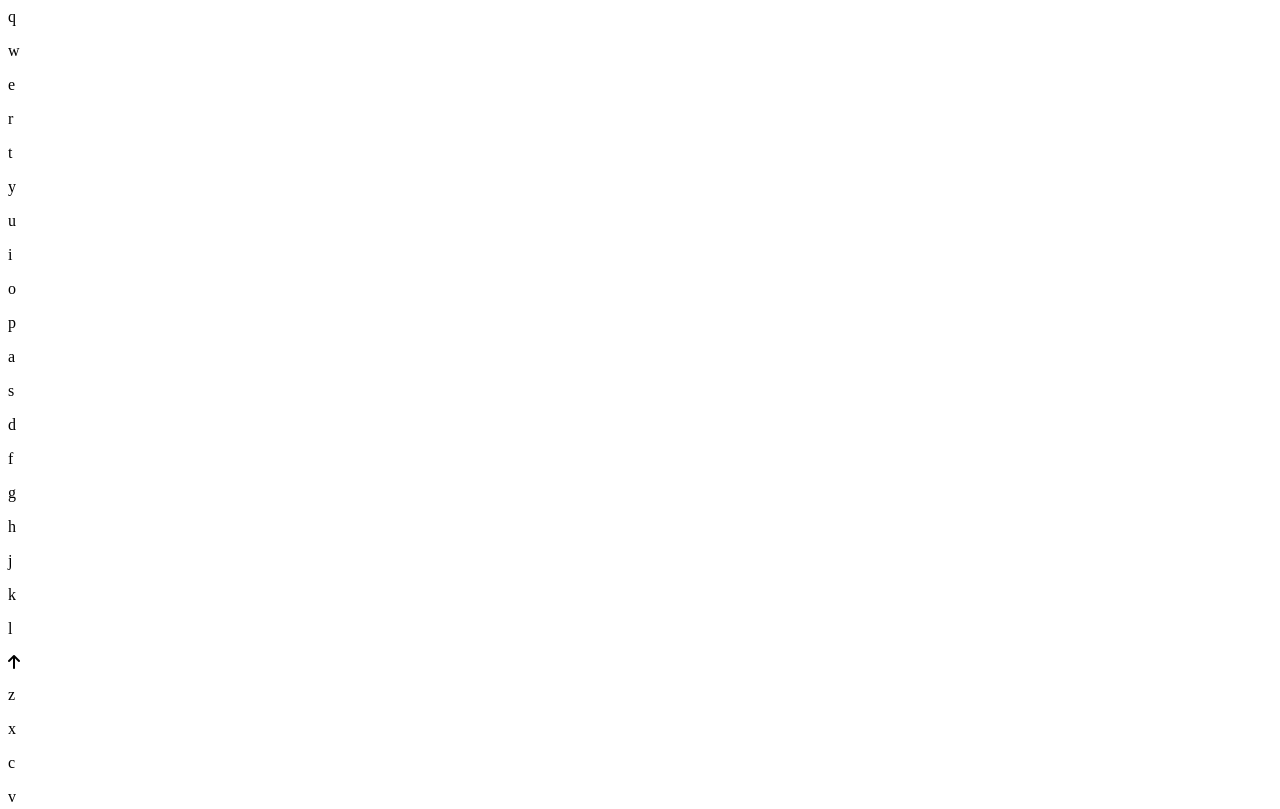
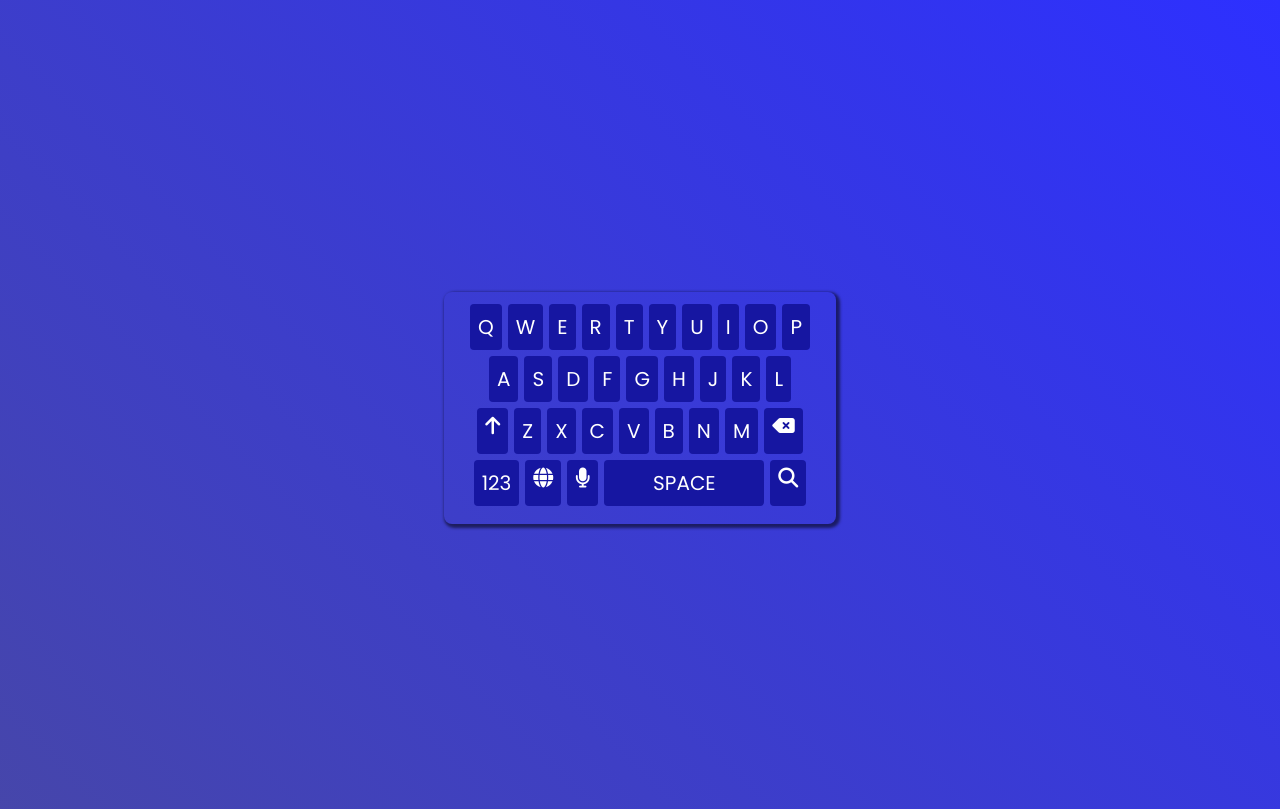
Before and after one commit to MuthoniMN/frontend-challenges, a plain HTML site: page day2/index.html in a window 1280 px wide. Shown: the top 809 px of the page. Drawn offline with Linux system fonts and the light colour scheme.

Commit message:
adding styling

```diff
--- a/day2/index.html
+++ b/day2/index.html
@@ -10,6 +10,7 @@
     <link rel="preconnect" href="https://fonts.gstatic.com" crossorigin>
     <link href="https://fonts.googleapis.com/css2?family=Poppins&display=swap" rel="stylesheet">
 
+    <link rel="stylesheet" href="style.css">
 <body>
     <section>
         <div class="flex">
--- a/day2/style.css
+++ b/day2/style.css
@@ -0,0 +1,47 @@
+body{
+    background: linear-gradient(45deg,rgb(70, 70, 170), #2d30ff);
+    height: 100vh;
+    display: flex;
+    align-items: center;
+    justify-content: center;
+    font-family: 'Poppins', sans-serif;
+}
+
+section{
+    width: 360px;
+    height: 200px;
+    padding: 16px;
+    border-radius: 8px;
+    display: flex;
+    flex-direction: column;
+    justify-content: center;
+    background: transparent;
+    color: white;
+    box-shadow: 2px 2px 3px 2px rgba(0, 0, 0, 0.534);
+    text-transform: uppercase;
+}
+
+div{
+    margin: 0 0 6px;
+    padding: 0;
+}
+
+.flex{
+    display: flex;
+    justify-content: center;
+    gap: 6px;
+    font-size: 20px;
+}
+
+p{
+    background-color: rgb(22, 22, 161);
+    padding: 8px;
+    margin: 0;
+    border-radius: 4px;
+    text-align: center;
+}
+
+
+.spaceBar{
+    width: 40%;
+}
```
